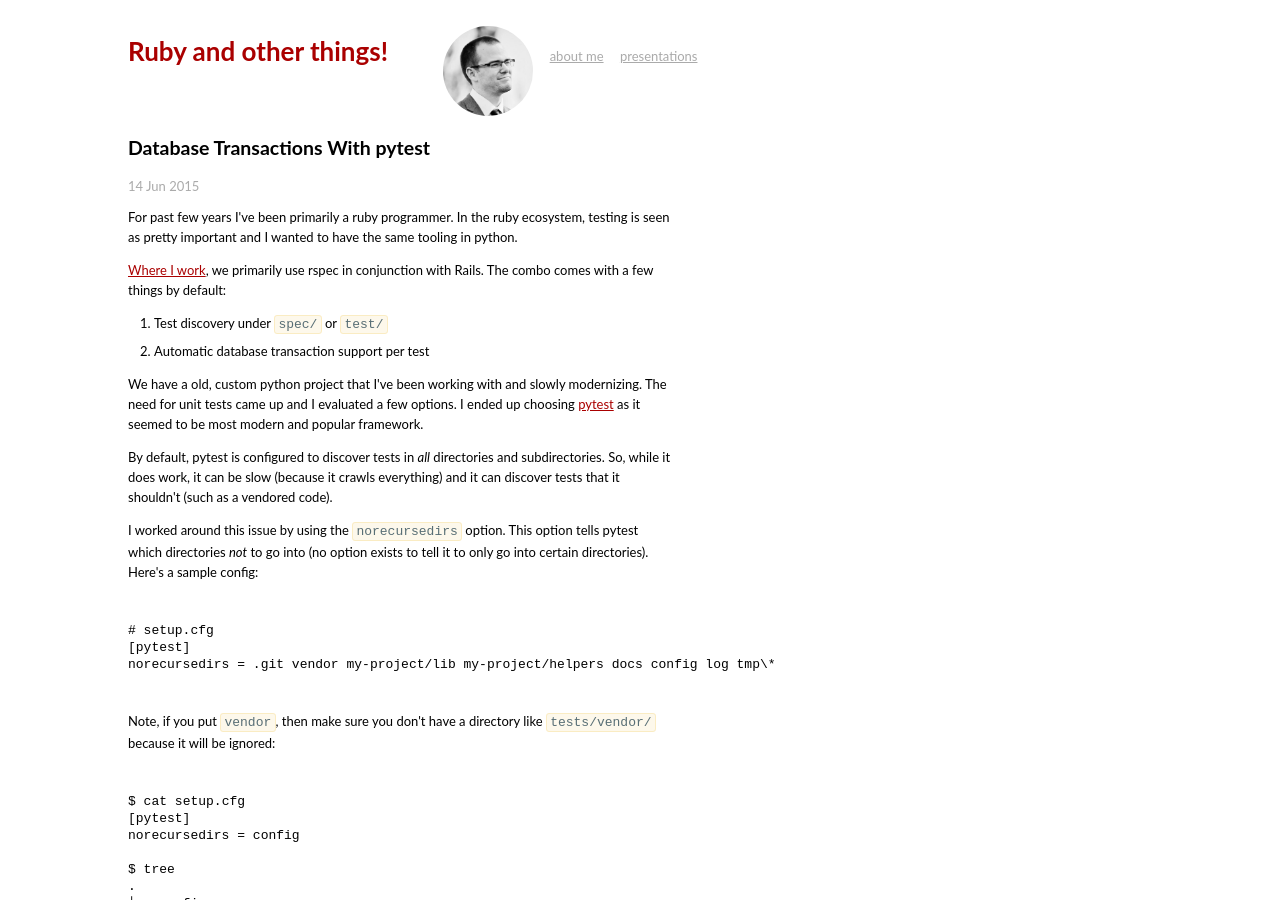
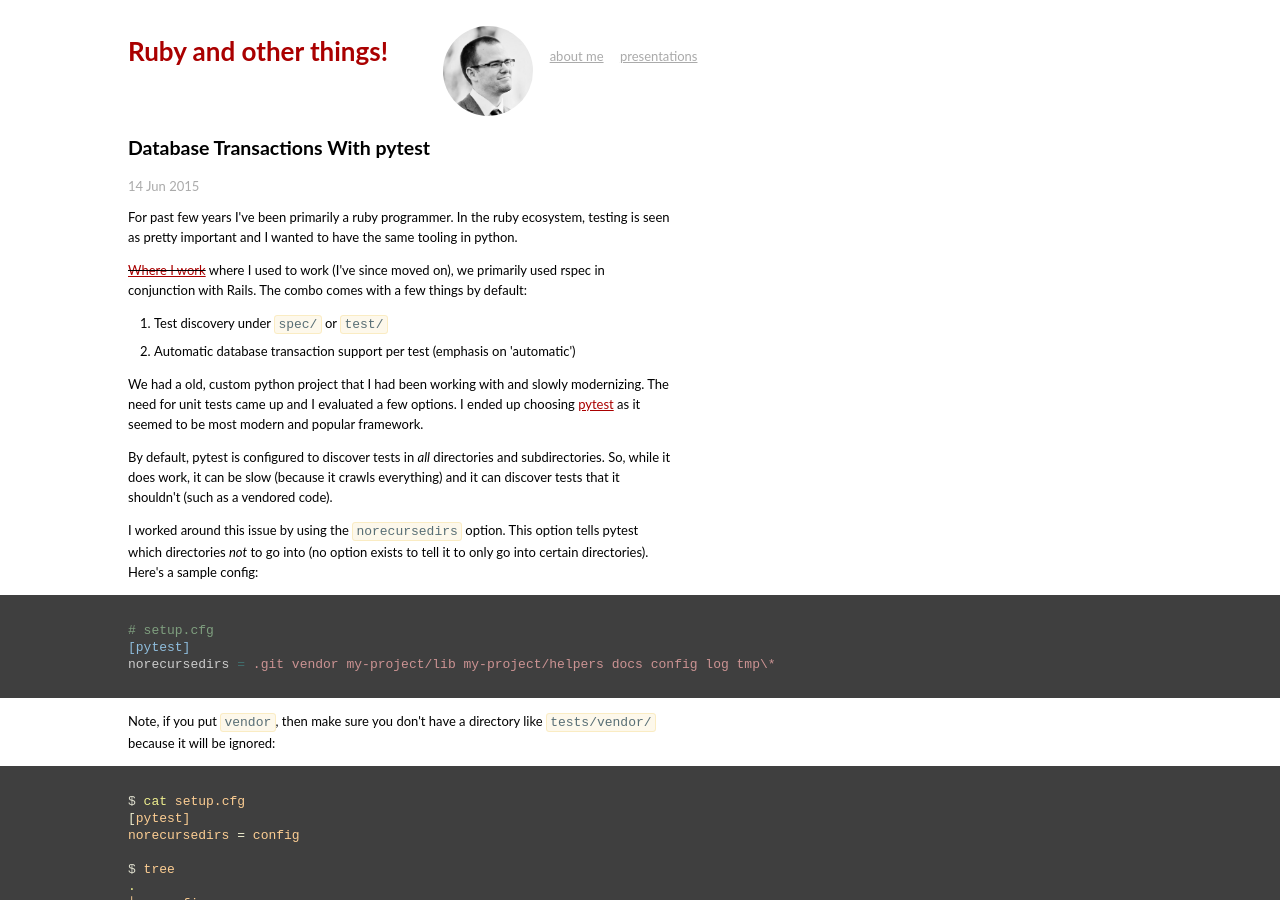
Before and after one commit to Nitrodist/markcampbell.me, a Jekyll site: the page built from _posts/2015-06-14-database-transactions-with-pytest.md, in a window 1280 px wide and 900 px high. Built offline with Jekyll 4.4.1, drawn with Linux system fonts in a browser that asks for light colours; comment, search, counter and statistics services are not loaded.

````diff
--- a/_posts/2015-06-14-database-transactions-with-pytest.md
+++ b/_posts/2015-06-14-database-transactions-with-pytest.md
@@ -6,26 +6,26 @@ title: Database Transactions With pytest
 
 For past few years I've been primarily a ruby programmer. In the ruby ecosystem, testing is seen as pretty important and I wanted to have the same tooling in python.
 
-[Where I work](http://mobile.thescore.com/), we primarily use rspec in conjunction with Rails. The combo comes with a few things by default:
+~~[Where I work](http://mobile.thescore.com/)~~ where I used to work (I've since moved on), we primarily used rspec in conjunction with Rails. The combo comes with a few things by default:
 
 1. Test discovery under `spec/` or `test/`
-2. Automatic database transaction support per test
+2. Automatic database transaction support per test (emphasis on 'automatic')
 
-We have a old, custom python project that I've been working with and slowly modernizing. The need for unit tests came up and I evaluated a few options. I ended up choosing [pytest](https://pytest.org/) as it seemed to be most modern and popular framework.
+We had a old, custom python project that I had been working with and slowly modernizing. The need for unit tests came up and I evaluated a few options. I ended up choosing [pytest](https://pytest.org/) as it seemed to be most modern and popular framework.
 
 By default, pytest is configured to discover tests in *all* directories and subdirectories. So, while it does work, it can be slow (because it crawls everything) and it can discover tests that it shouldn't (such as a vendored code).
 
 I worked around this issue by using the `norecursedirs` option. This option tells pytest which directories *not* to go into (no option exists to tell it to only go into certain directories). Here's a sample config:
 
-{% highlight ini %}
+```ini
 # setup.cfg
 [pytest]
 norecursedirs = .git vendor my-project/lib my-project/helpers docs config log tmp\*
-{% endhighlight %}
+```
 
 Note, if you put `vendor`, then make sure you don't have a directory like `tests/vendor/` because it will be ignored:
 
-{% highlight sh %}
+```sh
 $ cat setup.cfg
 [pytest]
 norecursedirs = config
@@ -51,13 +51,13 @@ collected 1 items
   <Class 'Test'>
     <Instance '()'>
       <Function 'test_foo'>
-{% endhighlight %}
+```
 
 Anyway, buyer be warned!
 
 To solve #2 (automatic database transaction support per test), it got... a bit tricky. We utilized standard xUnit style tests, so our tests would look like this:
 
-{% highlight python %}
+```python
 class TestWidget:
 
     def setup_method(self, method):
@@ -65,13 +65,13 @@ class TestWidget:
 
     def test_can_get_meaning_of_life(self):
         assert self.subject.get_meaning_of_life() == 42
-{% endhighlight %}
+```
 
 Say that instantiating `Widget` actually wrote to the database. At this point, the widget is going to be saved in the database and subsequent tests could error out because they rely on having no widgets in the database.
 
 Our first solution used inheritance like this:
 
-{% highlight python %}
+```python
 # tests/helper.py
 class BaseTest:
     def setup_method(self, method):
@@ -92,7 +92,7 @@ class TestWidget(BaseTest):
     def test_can_get_meaning_of_life(self):
         assert self.subject.get_meaning_of_life() == 42
 
-{% endhighlight %}
+```
 
 This works for the most part, except that `teardown_method` does not get called if something failed in `setup_method` [by design since pytest 2.4](https://pytest.org/latest/announce/release-2.4.0.html) (see 'issue322'). This means that `orm.session.rollback()` might not be called.
 
@@ -102,7 +102,7 @@ While the classic xUnit style doesn't work so well, we do have an alternative: [
 
 What are these fixtures? Well, they're basically dependencies that you can require for your tests. Here's how our code can look now:
 
-{% highlight python %}
+```python
 # tests/helper.py
 @pytest.fixture()
 def db_transaction(request):
@@ -124,13 +124,13 @@ class TestMyWidget:
     def test_my_failing_widget(self, db_transaction):
         print "\nin failing test\n"
         raise Exception()
-{% endhighlight %}
+```
 
 The extended example and output [can be found here](https://gist.github.com/Nitrodist/60ced9ca02d9e56cde42).
 
 The downside of this technique is that we have to remember to opt-in to every test by specifying `db_transaction` as one of the arguments. To get around this issue, we tried combining `autouse` and classes:
 
-{% highlight python %}
+```python
 # tests/helper.py
 class BaseTest:
     # prefixed with '_' since autouse fixtures are executed alphabetically
@@ -155,7 +155,7 @@ class TestWidget(BaseTest):
 
     def test_can_get_meaning_of_life(self):
         assert self.subject.get_meaning_of_life() == 42
-{% endhighlight %}
+```
 
 That's it! No other special tricks.
 
````
